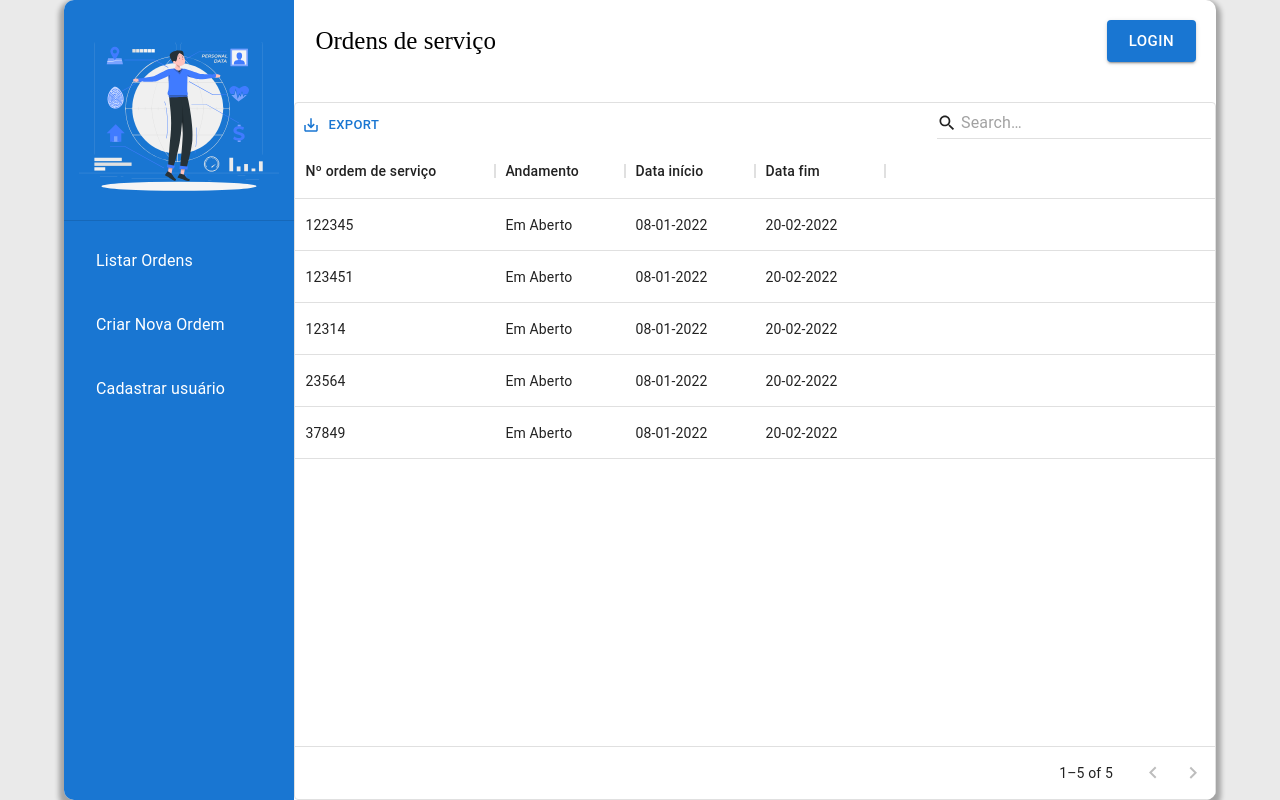
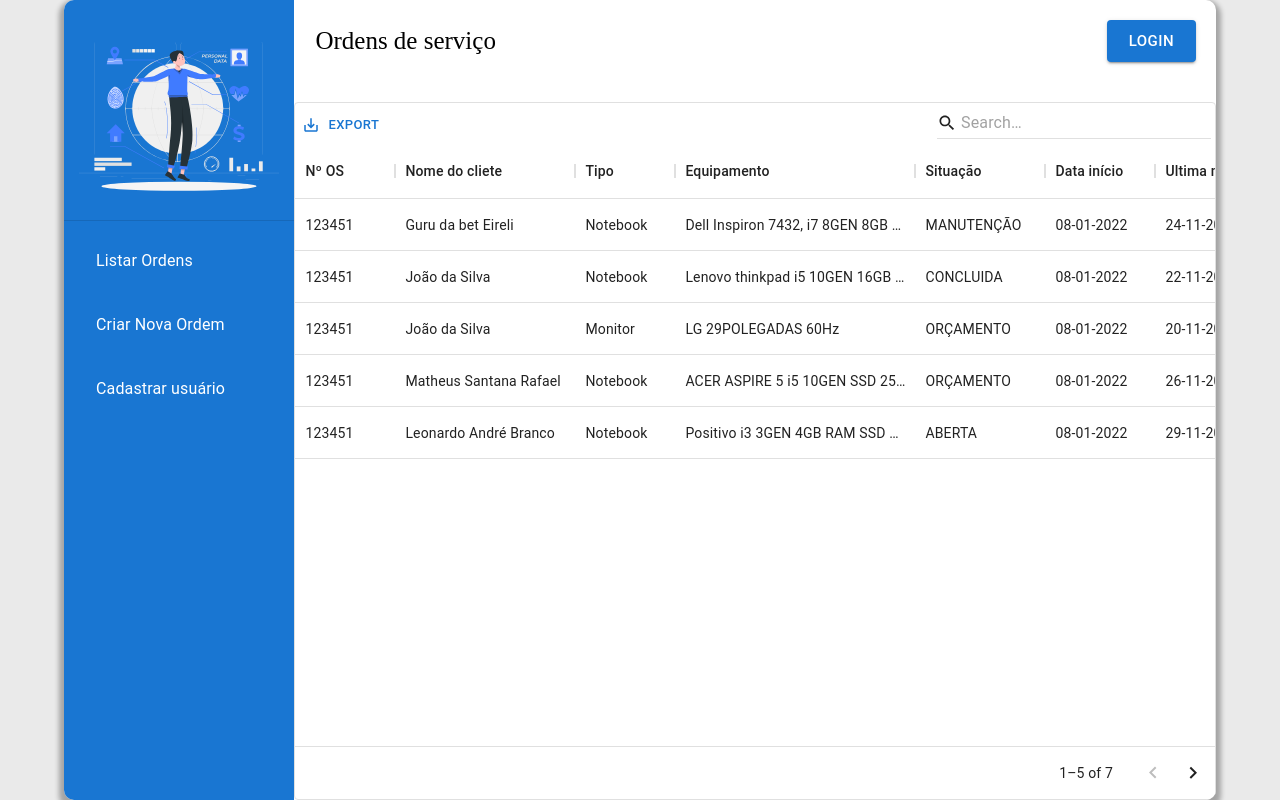
Before and after one commit to leozinbranco/PI-Project, a Next.js app: page /home in a window 1280 px wide. Built offline with nearby package versions, Linux system fonts and the light colour scheme.

Commit message:
Adding the page to insert new user

```diff
--- /dev/null
+++ b/components/newClient.js
@@ -0,0 +1,117 @@
+import * as React from "react";
+import TextField from "@mui/material/TextField";
+import styles from "../styles/Form.module.css";
+import Button from "@mui/material/Button";
+import InputLabel from "@mui/material/InputLabel";
+import MenuItem from "@mui/material/MenuItem";
+import Select from "@mui/material/Select";
+import Box from "@mui/material/Box";
+import FormControl from "@mui/material/FormControl";
+
+export default function NewClient() {
+  const [optional, setOptional] = React.useState("");
+
+  const handleChange = (event) => {
+    setOptional(event.target.value);
+  };
+
+  return (
+    <div
+      style={{
+        // width: "500px",
+        // height: "600px",
+        display: "flex",
+        // alignItems: "center",
+        alignItems: "center",
+      }}
+    >
+      <form action="/send-data-here" method="post" style={{}}>
+        <div className={styles.centerForm}>
+          <div className={styles.formFirstLine}>
+            <TextField
+              label="Nome"
+              variant="outlined"
+              className={styles.spaceTextFieldTwoLines}
+            ></TextField>
+          </div>
+          <div className={styles.formFirstLine}>
+            <TextField
+              label="Telefone"
+              variant="outlined"
+              className={styles.spaceTextFieldTwoLines}
+            ></TextField>
+            <TextField
+              label="Email"
+              variant="outlined"
+              className={styles.intireLine}
+            ></TextField>
+          </div>
+          <div className={styles.dropdown}>
+            <Box sx={{ minWidth: 120 }}>
+              <FormControl fullWidth>
+                <InputLabel id="demo-simple-select-label">CPF/CNPJ</InputLabel>
+                <Select
+                  labelId="demo-simple-select-label"
+                  id="demo-simple-select"
+                  value={optional}
+                  label="CPF/CNPJ"
+                  onChange={handleChange}
+                >
+                  <MenuItem value={"Física"}>CPF</MenuItem>
+                  <MenuItem value={"Jurídica"}>CNPJ</MenuItem>
+                </Select>
+              </FormControl>
+            </Box>
+          </div>
+          {optional === "Física" ? (
+            <div>
+              <div className={styles.formFirstLine}>
+                <TextField
+                  label="CPF"
+                  variant="outlined"
+                  className={styles.spaceTextFieldTwoLines}
+                ></TextField>
+              </div>
+              <div className={styles.formFirstLine}>
+                <TextField
+                  label="Sexo"
+                  variant="outlined"
+                  className={styles.spaceTextFieldTwoLines}
+                ></TextField>
+              </div>
+            </div>
+          ) : (
+            <div>
+              <div className={styles.formFirstLine}>
+                <TextField
+                  label="CNPJ"
+                  variant="outlined"
+                  className={styles.spaceTextFieldTwoLines}
+                ></TextField>
+              </div>
+              <div className={styles.formFirstLine}>
+                <TextField
+                  label="Nome Fantasia"
+                  variant="outlined"
+                  className={styles.spaceTextFieldTwoLines}
+                ></TextField>
+                <TextField
+                  label="Inscrição estadual"
+                  variant="outlined"
+                  className={styles.spaceTextFieldTwoLines}
+                ></TextField>
+              </div>
+            </div>
+          )}
+
+          <div className={styles.formFirstLine}></div>
+          <Button size="large" variant="contained" className={styles.btnSend}>
+            ENVIAR
+          </Button>
+        </div>
+      </form>
+    </div>
+  );
+}
+
+//OS, Cliente, Tipo, Equipamento, Situação, Modeificado em, Contato, E-mail
--- a/dataExample.js
+++ b/dataExample.js
@@ -1,36 +1,92 @@
 const dataBase = [
   {
     id: 1,
-    num_OS: 122345,
-    stts_andamento_OS: "Em Aberto",
+    nome_cliente: "Guru da bet Eireli",
+    type: "Notebook",
+    equip: "Dell Inspiron 7432, i7 8GEN 8GB RAM SSD 2480GB",
+    num_OS: 123451,
+    stts_andamento_OS: "MANUTENÇÃO",
+    date_mod: "24-11-2022",
+    contato_tec: "3864-1024",
+    email_tec: "laboratorio@upnext.com.br",
     date_inicio_OS: "08-01-2022",
     date_fim_OS: "20-02-2022",
   },
   {
     id: 2,
+    nome_cliente: "João da Silva",
+    type: "Notebook",
+    equip: "Lenovo thinkpad i5 10GEN 16GB RAM SSD 256GB",
     num_OS: 123451,
-    stts_andamento_OS: "Em Aberto",
+    stts_andamento_OS: "CONCLUIDA",
+    date_mod: "22-11-2022",
+    contato_tec: "3864-1024",
+    email_tec: "laboratorio@upnext.com.br",
     date_inicio_OS: "08-01-2022",
     date_fim_OS: "20-02-2022",
   },
   {
     id: 3,
-    num_OS: 12314,
-    stts_andamento_OS: "Em Aberto",
+    nome_cliente: "João da Silva",
+    type: "Monitor",
+    equip: "LG 29POLEGADAS 60Hz",
+    num_OS: 123451,
+    stts_andamento_OS: "ORÇAMENTO",
+    date_mod: "20-11-2022",
+    contato_tec: "3864-1024",
+    email_tec: "laboratorio@upnext.com.br",
     date_inicio_OS: "08-01-2022",
     date_fim_OS: "20-02-2022",
   },
   {
     id: 4,
-    num_OS: 23564,
-    stts_andamento_OS: "Em Aberto",
+    nome_cliente: "Matheus Santana Rafael",
+    type: "Notebook",
+    equip: "ACER ASPIRE 5 i5 10GEN SSD 256GB 8GB RAM",
+    num_OS: 123451,
+    stts_andamento_OS: "ORÇAMENTO",
+    date_mod: "26-11-2022",
+    contato_tec: "3864-1024",
+    email_tec: "laboratorio@upnext.com.br",
     date_inicio_OS: "08-01-2022",
     date_fim_OS: "20-02-2022",
   },
   {
     id: 5,
-    num_OS: 37849,
-    stts_andamento_OS: "Em Aberto",
+    nome_cliente: "Ariel Vitor de Morais Oliveira",
+    type: "Notebook",
+    equip: "Dell Inspiron 3432 i3 5GEN 4GB RAM HDD 500gB",
+    num_OS: 123451,
+    stts_andamento_OS: "MANUTENÇÃO",
+    date_mod: "27-11-2022",
+    contato_tec: "3864-1024",
+    email_tec: "laboratorio@upnext.com.br",
+    date_inicio_OS: "08-01-2022",
+    date_fim_OS: "20-02-2022",
+  },
+  {
+    id: 5,
+    nome_cliente: "Luka Henry",
+    type: "Notebook",
+    equip: "Luka Henry",
+    num_OS: 123451,
+    stts_andamento_OS: "ABERTA",
+    date_mod: "28-11-2022",
+    contato_tec: "3864-1024",
+    email_tec: "laboratorio@upnext.com.br",
+    date_inicio_OS: "08-01-2022",
+    date_fim_OS: "20-02-2022",
+  },
+  {
+    id: 5,
+    nome_cliente: "Leonardo André Branco",
+    type: "Notebook",
+    equip: "Positivo i3 3GEN 4GB RAM SSD 128GB",
+    num_OS: 123451,
+    stts_andamento_OS: "ABERTA",
+    date_mod: "29-11-2022",
+    contato_tec: "3864-1024",
+    email_tec: "laboratorio@upnext.com.br",
     date_inicio_OS: "08-01-2022",
     date_fim_OS: "20-02-2022",
   },
--- a/pages/home.js
+++ b/pages/home.js
@@ -12,6 +12,8 @@ import Image from "next/image";
 import dataBase from "../dataExample";
 import * as React from "react";
 import Form from "../components/form";
+import NewClient from "../components/newClient";
+
 import Snackbar from "@mui/material/Snackbar";
 import Dialog from "@mui/material/Dialog";
 import DialogTitle from "@mui/material/DialogTitle";
@@ -28,13 +30,31 @@ import {
 const columns = [
   {
     field: "num_OS",
-    headerName: "Nº ordem de serviço",
-    width: 200,
+    headerName: "Nº OS",
+    width: 100,
+    editable: false,
+  },
+  {
+    field: "nome_cliente",
+    headerName: "Nome do cliete",
+    width: 180,
+    editable: true,
+  },
+  {
+    field: "type",
+    headerName: "Tipo",
+    width: 100,
+    editable: true,
+  },
+  {
+    field: "equip",
+    headerName: "Equipamento",
+    width: 240,
     editable: true,
   },
   {
     field: "stts_andamento_OS",
-    headerName: "Andamento",
+    headerName: "Situação",
     width: 130,
     editable: true,
   },
@@ -42,14 +62,25 @@ const columns = [
     field: "date_inicio_OS",
     headerName: "Data início ",
     type: "dateTime",
-    width: 130,
+    width: 110,
     editable: true,
   },
   {
-    field: "date_fim_OS",
-    headerName: "Data fim",
-    type: "dateTime",
-    width: 130,
+    field: "date_mod",
+    headerName: "Ultima modificação",
+    width: 150,
+    editable: true,
+  },
+  {
+    field: "contato_tec",
+    headerName: "Contato técnico",
+    width: 140,
+    editable: true,
+  },
+  {
+    field: "email_tec",
+    headerName: "Email técnico",
+    width: 180,
     editable: true,
   },
 ];
@@ -74,7 +105,8 @@ export default function Home() {
   const mutateRow = useFakeMutation();
   const noButtonRef = React.useRef(null);
   const [promiseArguments, setPromiseArguments] = React.useState(null);
-  const [changeTab, setChangeTab] = React.useState(false);
+  const [changeTabNewUser, setChangeTabNewUser] = React.useState(false);
+  const [changeTabNewOS, setChangeTabNewOs] = React.useState(false);
   const router = useRouter();
   const [snackbar, setSnackbar] = React.useState(null);
 
@@ -85,12 +117,7 @@ export default function Home() {
       new Promise((resolve, reject) => {
         console.log(newRow);
         console.log(randomUpdatedDate);
-        // if (mutation) {
-        // Save the arguments to resolve or reject the promise later
         setPromiseArguments({ resolve, reject, newRow, oldRow });
-        // } else {
-        // resolve(oldRow); // Nothing was changed
-        // }
       }),
     []
   );
@@ -134,7 +161,6 @@ export default function Home() {
     }
 
     const { newRow, oldRow } = promiseArguments;
-    // const mutation = computeMutation(newRow, oldRow);
 
     return (
       <Dialog
@@ -171,7 +197,12 @@ export default function Home() {
             <Divider />
             <List>
               <ListItem>
-                <ListItemButton onClick={() => setChangeTab(false)}>
+                <ListItemButton
+                  onClick={() => {
+                    setChangeTabNewOs(false);
+                    setChangeTabNewUser(false);
+                  }}
+                >
                   <ListItemText
                     style={{ color: "#FFFFF" }}
                     primary={
@@ -183,7 +214,12 @@ export default function Home() {
                 </ListItemButton>
               </ListItem>
               <ListItem>
-                <ListItemButton onClick={() => setChangeTab(true)}>
+                <ListItemButton
+                  onClick={() => {
+                    setChangeTabNewOs(true);
+                    setChangeTabNewUser(false);
+                  }}
+                >
                   <ListItemText
                     style={{ color: "#FFFFF" }}
                     primary={
@@ -195,7 +231,13 @@ export default function Home() {
                 </ListItemButton>
               </ListItem>
               <ListItem>
-                <ListItemButton component="a" href="#newUser">
+                <ListItemButton
+                  component="a"
+                  onClick={() => {
+                    setChangeTabNewOs(false);
+                    setChangeTabNewUser(true);
+                  }}
+                >
                   <ListItemText
                     primary={
                       <Typography type="body2" style={{ color: "#FFFFFF" }}>
@@ -220,27 +262,14 @@ export default function Home() {
               LOGIN
             </Button>
           </div>
-          <div className={styles.btn}>
-            {/* <TextField
-
-
-                InputProps={{
-                  startAdornment: (
-                    <InputAdornment position="start">
-                      <SearchIcon />
-                    </InputAdornment>
-                  ),
-                }}
-                size="small"
-                className={styles.textFieldLogin}
-              ></TextField> */}
-          </div>
+          <div className={styles.btn}></div>
           <div style={{ paddingLeft: "20px" }}></div>
-          {changeTab ? (
+          {changeTabNewUser || changeTabNewOS ? (
             <div>
               <Divider />
               <div className={styles.divTitle}>
-                Preencha os campos para inserir uma nova OS
+                Preencha os campos para inserir{" "}
+                {changeTabNewUser ? "um novo cliente" : "uma nova OS"}
               </div>
               <div
                 style={{
@@ -262,7 +291,7 @@ export default function Home() {
                       flexDirection: "column",
                     }}
                   >
-                    <Form />
+                    {changeTabNewOS ? <Form /> : <NewClient />}
                   </div>
                 </div>
               </div>
@@ -278,7 +307,6 @@ export default function Home() {
               disableColumnFilter
               disableColumnSelector
               disableDensitySelector
-              // checkboxSelection
               processRowUpdate={processRowUpdate}
               experimentalFeatures={{ newEditingApi: true }}
               rowsPerPageOptions={[5]}
--- a/styles/Form.module.css
+++ b/styles/Form.module.css
@@ -12,6 +12,12 @@
     display: flex;
     flex-direction: column;
     width: 800px;
+}
+.dropdown {
+    display: flex;
+    width: 400px;
+    margin-bottom: 30px;
+    padding-left: 10px;
 }
 .btnSend {
     /* display: flex; */
```
Also changed, not shown: pages/login.js (+5 -82 lines).
